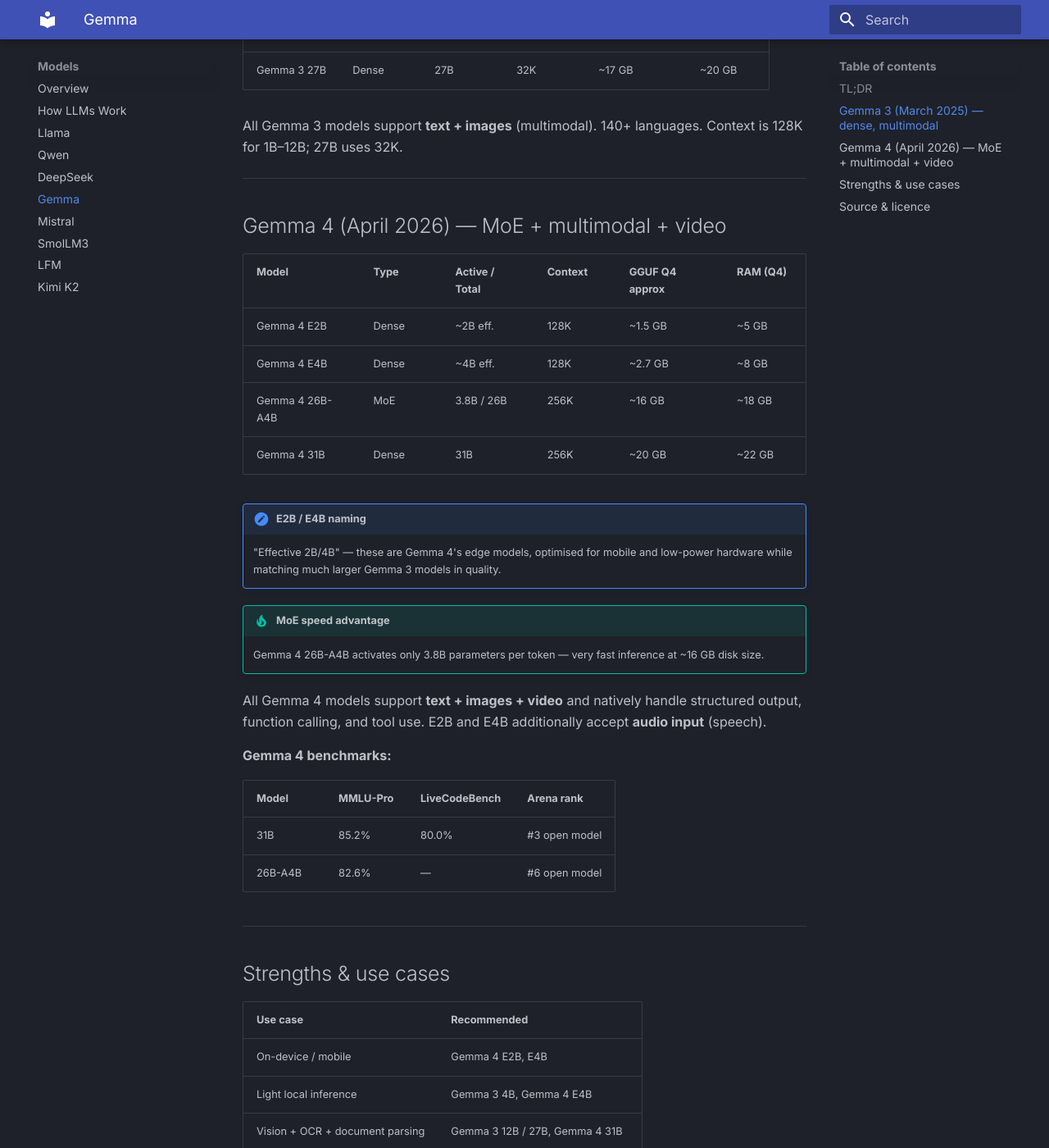
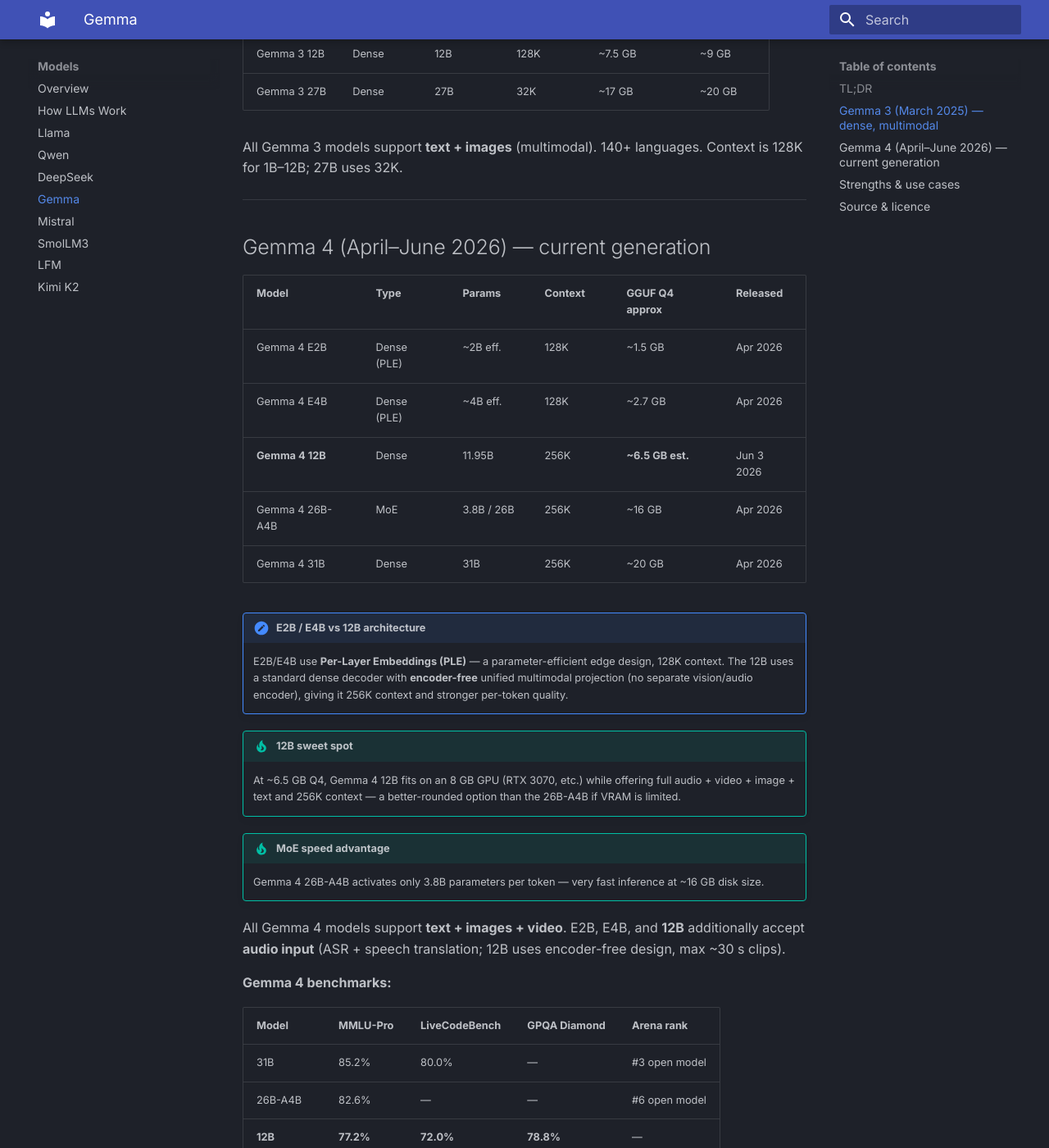
Before and after one commit to t-ballz/ai_local, an MkDocs documentation site: the page built from docs/models/gemma.md, in a window 1280 px wide and 1400 px high, scrolled down 708 px. Shown: the whole window at 82% size. Built offline with MkDocs 1.6.1 and Material for MkDocs 9.7.7, drawn with Linux system fonts in a browser that asks for light colours; some of the changed text lies outside the part shown.

Commit message:
wiki: add Gemma 4 12B (June 3 2026) to Gemma page
Dense 11.95B encoder-free model with 256K context, audio+video+image
input, ~6.5 GB Q4 estimate. Benchmarks: MMLU-Pro 77.2%, LiveCodeBench
72.0%, GPQA Diamond 78.8%. Fits on 8 GB GPU. Notes on encoder-free vs
PLE architecture, updated use-case table.

Co-Authored-By: AI

```diff
--- a/docs/models/gemma.md
+++ b/docs/models/gemma.md
@@ -4,7 +4,7 @@
 
 ## TL;DR
 
-Google DeepMind's open-weight family. Gemma 3 (March 2025) brought 128K context and multimodal (text + images) to small models. Gemma 4 (April 2026) adds MoE, video understanding, and a massive coding improvement — the 31B hits 80% on LiveCodeBench. Apache 2.0 licence.
+Google DeepMind's open-weight family. Gemma 3 (March 2025) brought 128K context and multimodal (text + images) to small models. Gemma 4 (April–June 2026) adds MoE, video understanding, and a massive coding improvement. A new **12B dense** variant (June 3, 2026) fills the gap between the edge models and the 26B MoE with full audio+video+image support and 256K context at ~6.5 GB Q4. Apache 2.0 licence.
 
 ---
 
@@ -21,29 +21,34 @@
 
 ---
 
-## Gemma 4 (April 2026) — MoE + multimodal + video
+## Gemma 4 (April–June 2026) — current generation
 
-| Model | Type | Active / Total | Context | GGUF Q4 approx | RAM (Q4) |
-|-------|------|---------------|---------|---------------|---------|
-| Gemma 4 E2B | Dense | ~2B eff. | 128K | ~1.5 GB | ~5 GB |
-| Gemma 4 E4B | Dense | ~4B eff. | 128K | ~2.7 GB | ~8 GB |
-| Gemma 4 26B-A4B | MoE | 3.8B / 26B | 256K | ~16 GB | ~18 GB |
-| Gemma 4 31B | Dense | 31B | 256K | ~20 GB | ~22 GB |
+| Model | Type | Params | Context | GGUF Q4 approx | Released |
+|-------|------|--------|---------|---------------|---------|
+| Gemma 4 E2B | Dense (PLE) | ~2B eff. | 128K | ~1.5 GB | Apr 2026 |
+| Gemma 4 E4B | Dense (PLE) | ~4B eff. | 128K | ~2.7 GB | Apr 2026 |
+| **Gemma 4 12B** | Dense | 11.95B | 256K | **~6.5 GB est.** | Jun 3 2026 |
+| Gemma 4 26B-A4B | MoE | 3.8B / 26B | 256K | ~16 GB | Apr 2026 |
+| Gemma 4 31B | Dense | 31B | 256K | ~20 GB | Apr 2026 |
 
-!!! note "E2B / E4B naming"
-    "Effective 2B/4B" — these are Gemma 4's edge models, optimised for mobile and low-power hardware while matching much larger Gemma 3 models in quality.
+!!! note "E2B / E4B vs 12B architecture"
+    E2B/E4B use **Per-Layer Embeddings (PLE)** — a parameter-efficient edge design, 128K context. The 12B uses a standard dense decoder with **encoder-free** unified multimodal projection (no separate vision/audio encoder), giving it 256K context and stronger per-token quality.
+
+!!! tip "12B sweet spot"
+    At ~6.5 GB Q4, Gemma 4 12B fits on an 8 GB GPU (RTX 3070, etc.) while offering full audio + video + image + text and 256K context — a better-rounded option than the 26B-A4B if VRAM is limited.
 
 !!! tip "MoE speed advantage"
     Gemma 4 26B-A4B activates only 3.8B parameters per token — very fast inference at ~16 GB disk size.
 
-All Gemma 4 models support **text + images + video** and natively handle structured output, function calling, and tool use. E2B and E4B additionally accept **audio input** (speech).
+All Gemma 4 models support **text + images + video**. E2B, E4B, and **12B** additionally accept **audio input** (ASR + speech translation; 12B uses encoder-free design, max ~30 s clips).
 
 **Gemma 4 benchmarks:**
 
-| Model | MMLU-Pro | LiveCodeBench | Arena rank |
-|-------|----------|--------------|------------|
-| 31B | 85.2% | 80.0% | #3 open model |
-| 26B-A4B | 82.6% | — | #6 open model |
+| Model | MMLU-Pro | LiveCodeBench | GPQA Diamond | Arena rank |
+|-------|----------|--------------|-------------|------------|
+| 31B | 85.2% | 80.0% | — | #3 open model |
+| 26B-A4B | 82.6% | — | — | #6 open model |
+| **12B** | **77.2%** | **72.0%** | **78.8%** | — |
 
 ---
 
@@ -53,8 +58,9 @@
 |----------|------------|
 | On-device / mobile | Gemma 4 E2B, E4B |
 | Light local inference | Gemma 3 4B, Gemma 4 E4B |
+| Vision + audio + OCR (8 GB GPU) | Gemma 4 12B |
 | Vision + OCR + document parsing | Gemma 3 12B / 27B, Gemma 4 31B |
-| Coding (local, single GPU) | Gemma 4 31B |
+| Coding (local, single GPU) | Gemma 4 31B, Gemma 4 12B |
 | Agentic workflows / tool use | Gemma 4 26B-A4B or 31B |
 | Fine-tuning base | Gemma 3 4B / 12B (well-supported) |
 
```
